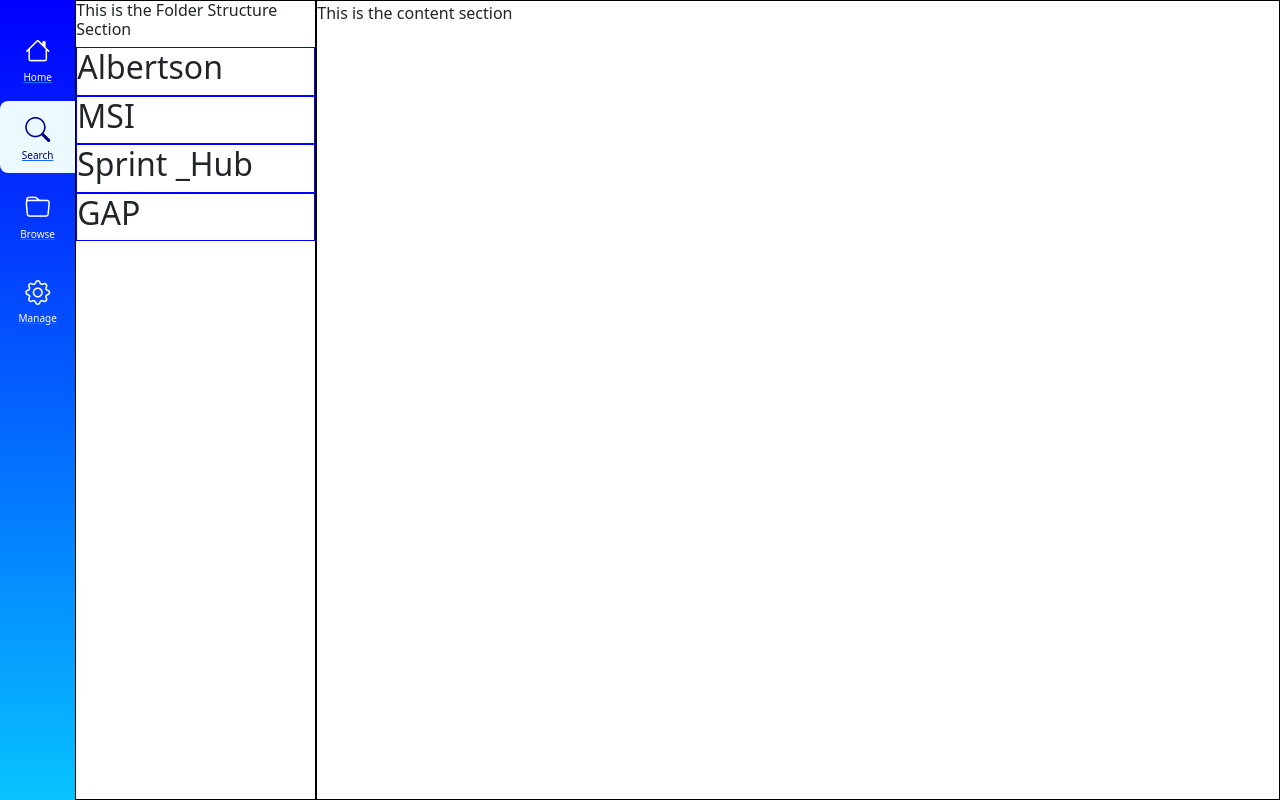
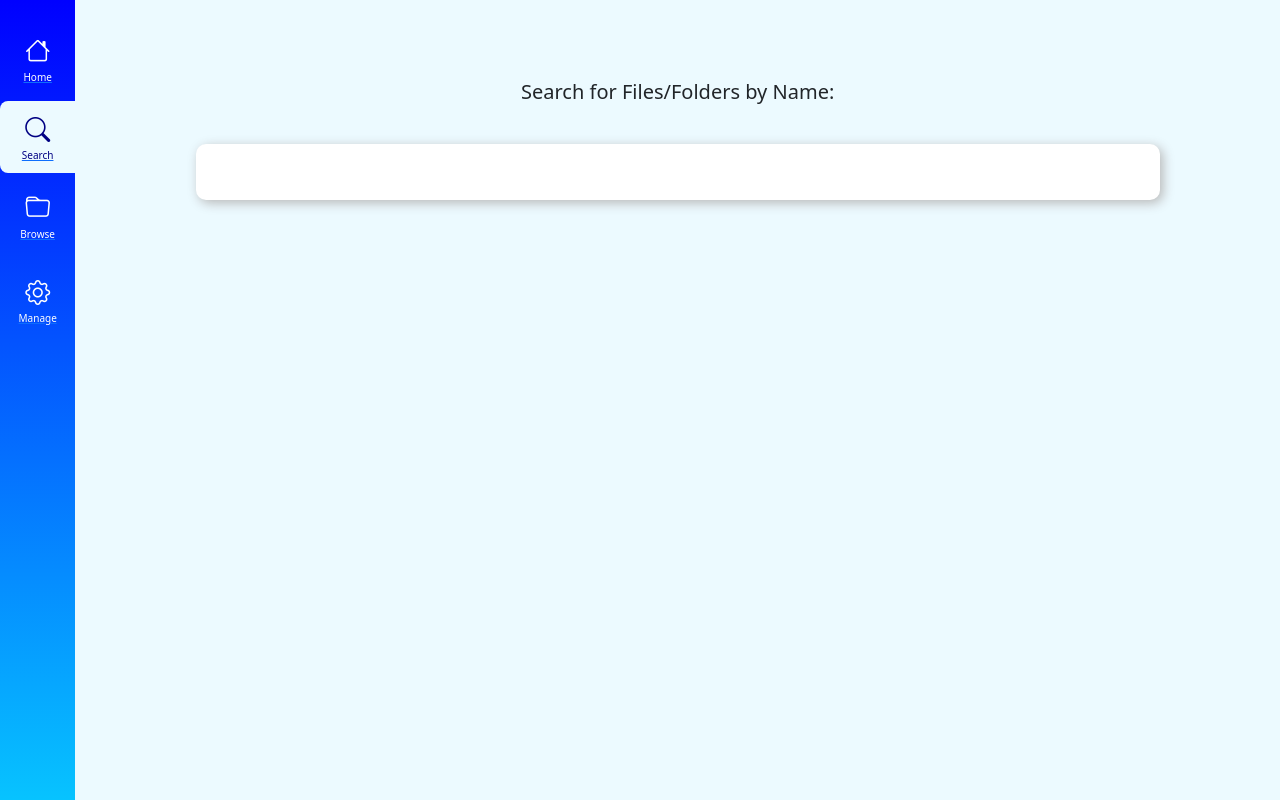
Before and after one commit to coderBiswaNisum/SprintHubProject, a React (Vite) app: page /search in a window 1280 px wide. Built offline with nearby package versions, Linux system fonts and the light colour scheme.

Commit message:
Trying to include options instead of add folder and files

```diff
--- a/src/App.jsx
+++ b/src/App.jsx
@@ -12,19 +12,6 @@
 function App() {
   const navbarState = useSelector(state=> state.navbarChange.value)
 
-
-  function iframeValue(){
-      return selectedFileUrl ? (
-          <iframe
-            className="contentSection"
-            src={selectedFileUrl}
-            title="Google Sheet Viewer"
-            onLoad={() => setIsLoading(false)}
-          ></iframe>
-        ) : (
-          <p style={{ textAlign: "center" }}>No files selected.</p>
-        )
-  }
 
 
   return (
--- a/src/components/browse/contentSection/ContentSection.jsx
+++ b/src/components/browse/contentSection/ContentSection.jsx
@@ -3,10 +3,11 @@
 import { useSelector } from "react-redux";
 
 export default function ContentSection({selectedFileUrl}) {
-  // const selectedFileUrl = useSelector((state) => state.changeFileLink.link);
   const breacrumbTitle = useSelector((state) => state.breacrumbTitle.value);
   const [isLoading, setIsLoading] = useState(false);
   console.log("this is from browse", selectedFileUrl);
+
+
   useEffect(() => {
     if (selectedFileUrl) {
       setIsLoading(true);
--- a/src/components/browse/folderSection/FolderSection.css
+++ b/src/components/browse/folderSection/FolderSection.css
@@ -7,6 +7,8 @@
   padding-left: 1rem;
   padding-right: 1rem;
   font-weight: 100 !important;
+  border-right: 1px solid grey;
+  border-top: 1px solid grey;
   /* box-shadow: 11px 1px 2px black; */
 }
 
--- a/src/components/browse/folderSection/FolderSection.jsx
+++ b/src/components/browse/folderSection/FolderSection.jsx
@@ -81,8 +81,8 @@
 
           {val.type === "folder" && (
             <div>
-
-              <img
+           <h6>︙</h6>
+              {/* <img
                 src={AddFolderImg}
                 alt="Add Folder Image"
                 width="20"
@@ -90,9 +90,9 @@
                   e.stopPropagation();
                   dispatch(createFolder(val.id));
                 }}
-              />
+              /> */}
 
-              <img
+              {/* <img
                 src={AddFileImg}
                 alt="Add File Image"
                 width="19"
@@ -101,7 +101,7 @@
                   e.stopPropagation();
                   dispatch(createFile(val.id));
                 }}
-              />
+              /> */}
             </div>
           )}
         </div>
--- a/src/features/openFileSlice.jsx
+++ b/src/features/openFileSlice.jsx
@@ -11,6 +11,7 @@
             state.link = action.payload
         },
 
+
     }
 })
 
--- a/src/index.css
+++ b/src/index.css
@@ -0,0 +1,3 @@
+.special{
+    /* background-color: rgba(128, 217, 255, 0.203); */
+}
--- a/src/pages/manage/Manage.jsx
+++ b/src/pages/manage/Manage.jsx
@@ -16,6 +16,7 @@
 import AddFileImg from "/add-document.webp";
 import DeleteImg from "/delete.webp";
 import RenameImg from "/rename.webp";
+import AddUser from "/adduser.webp";
 
 function Manage() {
   const value = useSelector((state) => state.create.value);
@@ -37,7 +38,7 @@
         <div className="subFolderTabs" style={{ justifyContent: "flex-start" }}>
           <div
             className={val.type === "folder" ? "isFolder" : "isFile"}
-            style={{ display: "flex", alignItems: "center", cursor: "pointer" }}
+            style={{ display: "flex", alignItems: "center", cursor: "pointer",border:'1px solid #0583ff',borderRadius:'5px' }}
             onClick={() =>
               val.type === "folder"
                 ? toggleFolder(val.id)
@@ -78,6 +79,20 @@
             <div style={{ marginLeft: "auto",display:'flex' }}>
 
               <div style={{display:'flex'}} onClick={(e) => {
+                  e.stopPropagation();
+                  dispatch(renameFile(val.id));
+                }}>
+                <img
+                src={AddUser}
+                alt="Folder Image"
+                width="20"
+
+              />
+              <p style={{fontWeight:'normal',marginLeft:'5px'}}>Add User</p>
+
+              </div>
+
+              <div style={{display:'flex',marginLeft:'1rem'}} onClick={(e) => {
                   e.stopPropagation();
                   dispatch(renameFile(val.id));
                 }}>
@@ -131,7 +146,7 @@
         {val.type === "folder" &&
           openFolders[val.id] &&
           val.children?.length > 0 && (
-            <div className="subFolderChildren" style={{ marginLeft: "20px" }}>
+            <div className="subFolderChildren" style={{ marginLeft: "20px",}}>
               {displayLoop(val.children)}
             </div>
           )}
--- /dev/null
+++ b/src/pages/search/Search.css
@@ -0,0 +1,30 @@
+.searchSection{
+    background-color: #ecfaff;
+    width: 100vw;
+display: flex;
+flex-direction: column;
+align-items: center;
+   padding-top:5rem;
+}
+
+.inputField{
+    width: 70%;
+    /* height: 1rem; */
+    margin-top: 2rem;
+    border-radius: 10px;
+    outline: none;
+    border:none;
+    box-shadow: 3px 3px 12px rgb(183, 183, 183);
+    padding: 1rem 2rem 1rem 2rem;
+}
+
+.inputField:focus{
+    width: 80%;
+    /* height: 1rem; */
+    margin-top: 2rem;
+    border-radius: 10px;
+    outline: none;
+    border:none;
+    box-shadow: 3px 3px 12px rgb(183, 183, 183);
+    padding: 1rem 2rem 1rem 2rem;
+}
--- a/src/pages/search/Search.jsx
+++ b/src/pages/search/Search.jsx
@@ -1,4 +1,5 @@
 import React, { useState } from "react";
+import './Search.css'
 
 function Search() {
   //  let openedFolder = [];
@@ -99,6 +100,9 @@
   const [toggleFolder, setToggleFolder] = useState([]);
 
   function openSubfolders(id) {
+    const a = localStorage.getItem('okta-token-storage')
+     console.log(a)
+
     console.log(id);
     if (!toggleFolder.includes(id)) {
       let a = [...toggleFolder, id];
@@ -112,28 +116,9 @@
   }
 
   return (
-    <div style={{ display: "flex", width: "100%" }}>
-      <div style={{ border: "1px solid black", width: "20%" }}>
-        <h6>This is the Folder Structure Section</h6>
-        {initialState.value.map((v) => (
-          <div style={{ border: "1px solid blue" }} key={v.name}>
-            <div onClick={() => openSubfolders(v.id)}>
-              <h2>{v.name}</h2>
-            </div>
-            {toggleFolder.includes(v.id) &&
-              v?.children?.length > 0 &&
-              v?.children?.map((val) => (
-                <div onClick={() => openSubfolders(val.id)} key={val.name}>
-                  <p>{val.name}</p>
-                </div>
-              ))}
-          </div>
-        ))}
-      </div>
-
-      <div style={{ border: "1px solid black", width: "80%" }}>
-        This is the content section
-      </div>
+    <div className="searchSection">
+      <h5>Search for Files/Folders by Name:</h5>
+      <input type='text' className="inputField" id='searchBar' autoFocus/>
     </div>
   );
 }
```
Also changed, not shown: src/components/iFrameViewer/IFrameViewer.jsx (deleted, +0 -11 lines), public/adduser.webp (added).
